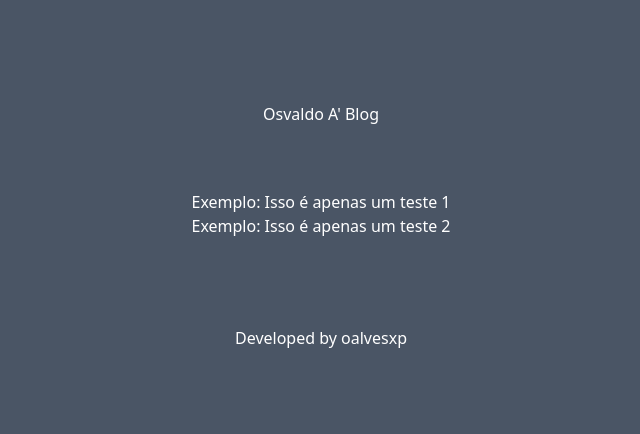
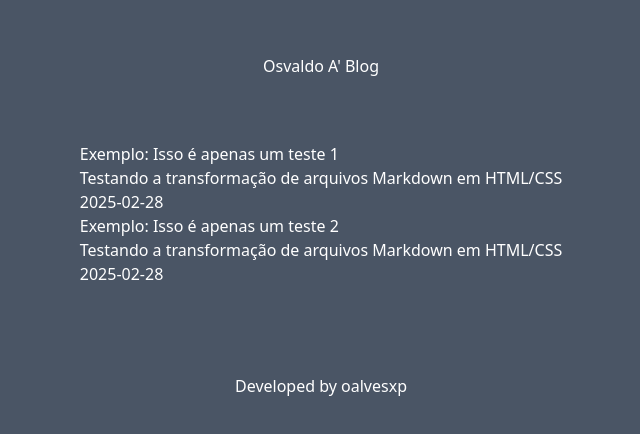
Before and after one commit to oalvesxp/oalvesxp.github.io, a Next.js app: page / in a window 1280 px wide. Shown: the part 174-608 px from the top of the page, without its empty margins (319-959 px from the left). Built offline with nearby package versions, Linux system fonts and the light colour scheme.

Commit message:
fix: improving post map

```diff
--- /dev/null
+++ b/src/@types/post-meta-dada.ts
@@ -0,0 +1,6 @@
+export interface PostMetaData {
+  title: string
+  date: string
+  subtitle: string
+  slug: string
+}
--- a/src/app/(home)/page.tsx
+++ b/src/app/(home)/page.tsx
@@ -9,11 +9,13 @@ export const metadata: Metadata = {
 export default function Home() {
   const { posts } = getPostMetaData()
 
-  const postPreviews = posts.map(item => (
-    <div key={item.slug}>
-      <Link href={`/posts/${item.slug}`}>
-        <h2>{item.title}</h2>
+  const postPreviews = posts.map(post => (
+    <div key={post.slug}>
+      <Link href={`/posts/${post.slug}`}>
+        <h2>{post.title}</h2>
       </Link>
+      <p>{post.subtitle}</p>
+      <p>{post.date}</p>
     </div>
   ))
 
--- a/src/app/layout.tsx
+++ b/src/app/layout.tsx
@@ -1,6 +1,6 @@
-import Footer from './components/footer'
-import Header from './components/header'
-import Maintenance from './components/maintenance'
+import Footer from '../components/footer'
+import Header from '../components/header'
+import Maintenance from '../components/maintenance'
 import './globals.css'
 import type { Metadata } from 'next'
 
--- a/src/app/components/header.tsx
+++ b/src/components/header.tsx
@@ -1,8 +1,12 @@
+import Link from 'next/link'
+
 export default function Header() {
   return (
     <header className="max-w-[1240px] mx-auto px-5 py-8 md:py-0">
       <div>
-        <h1>Osvaldo A' Blog</h1>
+        <Link href="/">
+          <h1>Osvaldo A' Blog</h1>
+        </Link>
       </div>
     </header>
   )
--- a/src/functions/get-post-meta-data.tsx
+++ b/src/functions/get-post-meta-data.tsx
@@ -1,7 +1,12 @@
 import fs from 'node:fs'
+import type { PostMetaData } from '@/@types/post-meta-dada'
 import matter from 'gray-matter'
 
-export function getPostMetaData() {
+interface GetPostMetaDataResponse {
+  posts: PostMetaData[]
+}
+
+export function getPostMetaData(): GetPostMetaDataResponse {
   const folder = './posts'
   const files = fs.readdirSync(folder)
   const markdownPosts = files.filter(item => item.endsWith('.md'))
```
Also changed, not shown: posts/2025-02-28-this-is-a-first-post-example.md (renamed from posts/this-is-a-first-post-example.md), posts/2025-03-01-this-is-a-second-post-example.md (renamed from posts/this-is-a-second-post-example.md), src/components/footer.tsx (renamed from src/app/components/footer.tsx), src/components/maintenance.tsx (renamed from src/app/components/maintenance.tsx).
